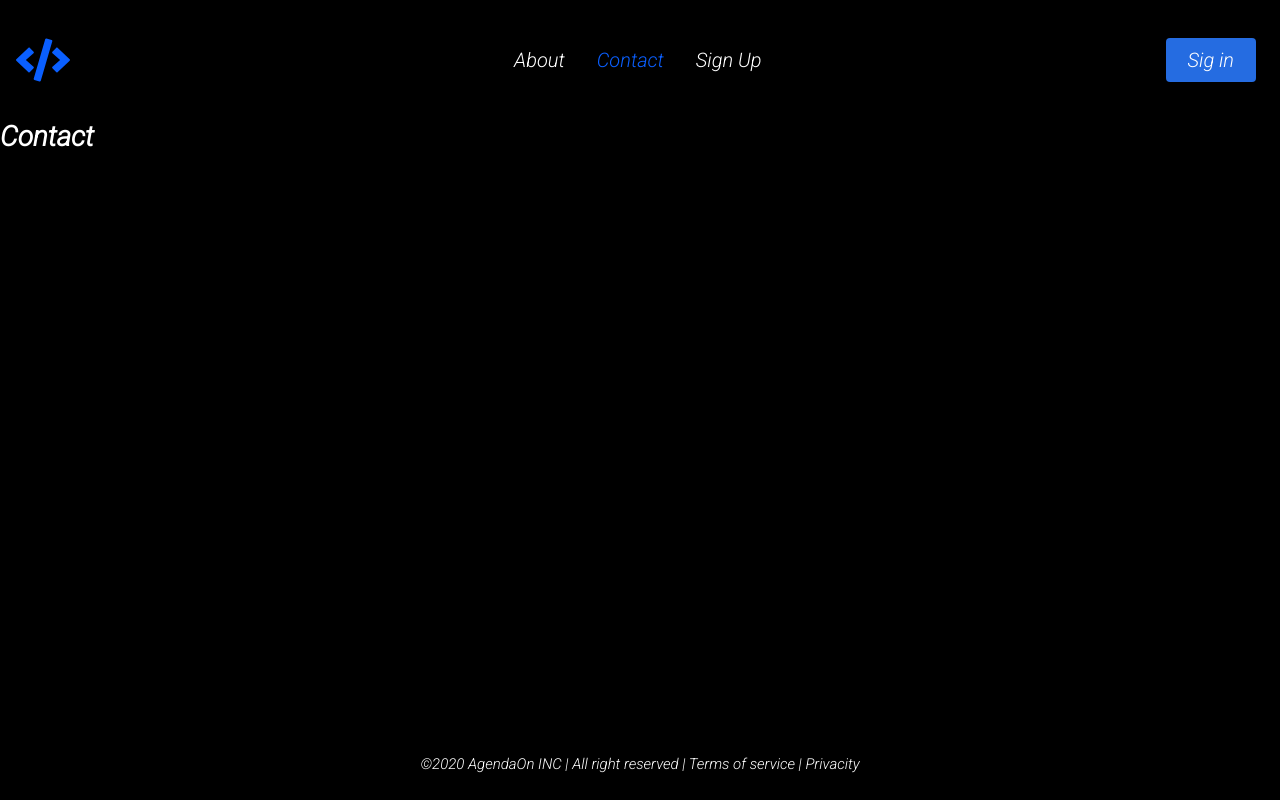
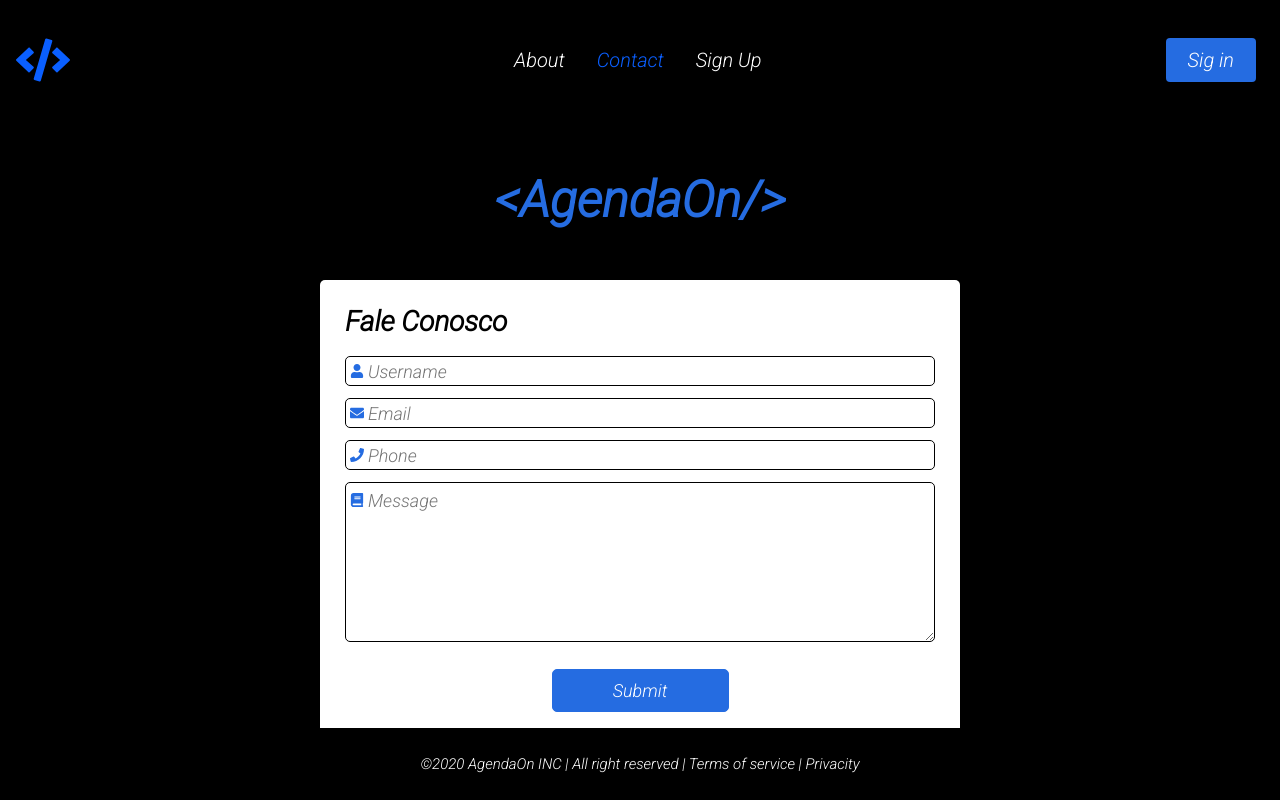
Before and after one commit to SousaVictorH/AgendaOn-2.0, a React (Create React App) app in the folder frontend/: page /contact-us in a window 1280 px wide. Built offline with nearby package versions, Linux system fonts and the light colour scheme.

Commit message:
finalizand pagina de contatos

```diff
--- a/frontend/src/components/FormComponent.js
+++ b/frontend/src/components/FormComponent.js
@@ -26,6 +26,26 @@ color: #000000;
     margin-bottom: 18px;
 }
 
+.group input{
+    width: 100%;
+    height: 30px;
+    margin-bottom: 12px;
+    border-radius: 5px;
+    border: 1px solid #000000;
+    padding: 7px;
+    padding-left: 22px;
+}
+
+textarea{
+    width: 100%;
+    height: 160px;
+    margin-bottom: 12px;
+    border-radius: 5px;
+    border: 1px solid #000000;
+    padding: 7px;
+    padding-left: 22px;
+}
+
 .group{
     position: relative;
 }
@@ -36,14 +56,10 @@ color: #000000;
     top: 8px;
 }
 
-.group input{
-    width: 100%;
-    height: 30px;
-    margin-bottom: 12px;
-    border-radius: 5px;
-    border: 1px solid #000000;
-    padding: 7px;
-    padding-left: 22px;
+.group .ta-icon{
+    position: absolute;
+    left: 5px;
+    top: 11px;
 }
 
 .container .footer{
--- a/frontend/src/components/pages/Contact.js
+++ b/frontend/src/components/pages/Contact.js
@@ -1,13 +1,69 @@
-import React from "react";
+import React, {useState} from "react";
+
+import FormComponent from "../FormComponent"
 
 import Navbar from "../layouts/Navbar";
 import Footer from "../layouts/Footer";
 
+import {FaUser, FaEnvelope, FaPhone, FaBook} from "react-icons/fa";
+
 function Contact(){
+
+    const title = "<AgendaOn/>"
+
+    const [username, setUsername] = useState('');
+    const [email, setEmail] = useState('');
+    const [phone, setPhone] = useState('');
+
+
+    function handleSubmit(e){
+
+        e.preventDefault();
+
+    }
+
     return(
         <div>
             <Navbar/>
-            <h1>Contact</h1>
+            <FormComponent>
+                <div className="logo">
+                    <h1>{title}</h1>
+                </div>
+                <div className="container">
+                    <h1>Fale Conosco</h1>
+                    <form onSubmit={handleSubmit}>
+
+                        <div className="group">
+                            <FaUser className="icon" color="#256ce1"/>
+                            <input type="text" placeholder="Username"
+                            value={username} onChange={e => setUsername(e.target.value)}/>
+                        </div>
+
+                        <div className="group">
+                            <FaEnvelope className="icon" color="#256ce1"/>
+                            <input type="text" placeholder="Email"
+                            value={email} onChange={e => setEmail(e.target.value)}/>
+                        </div>
+
+                        <div className="group">
+                            <FaPhone className="icon" color="#256ce1"/>
+                            <input type="text" placeholder="Phone"
+                            value={phone} onChange={e => setPhone(e.target.value)}/>
+                        </div>
+
+                        <div className="group">
+                            <FaBook className="ta-icon" color="#256ce1"/>
+                            <textarea cols="25" rows="10" placeholder="Message"/>
+                        </div>
+
+                        <div className="footer">
+                            <button className="button" type="submit">
+                                Submit
+                            </button>
+                        </div>
+                    </form>
+                </div>
+            </FormComponent>
             <Footer/>
         </div>
     );
--- a/frontend/src/components/pages/Signup.js
+++ b/frontend/src/components/pages/Signup.js
@@ -5,7 +5,7 @@ import Footer from "../layouts/Footer";
 
 import FormComponent from "../FormComponent";
 
-import {FaPhone, FaKey, FaEnvelopeOpen, FaUser} from "react-icons/fa";
+import {FaPhone, FaKey, FaEnvelope, FaUser} from "react-icons/fa";
 
 function Signup(){
 
@@ -66,7 +66,7 @@ function Signup(){
                         </div>
 
                         <div className="group">
-                            <FaEnvelopeOpen className="icon" color="#256ce1"/>
+                            <FaEnvelope className="icon" color="#256ce1"/>
                             <input type="email" placeholder="Email"
                             value={email} onChange={e => setEmail(e.target.value)}/>
                         </div>
```
Also changed, not shown: 2 other files (tests, documents, lock files or other folders).
